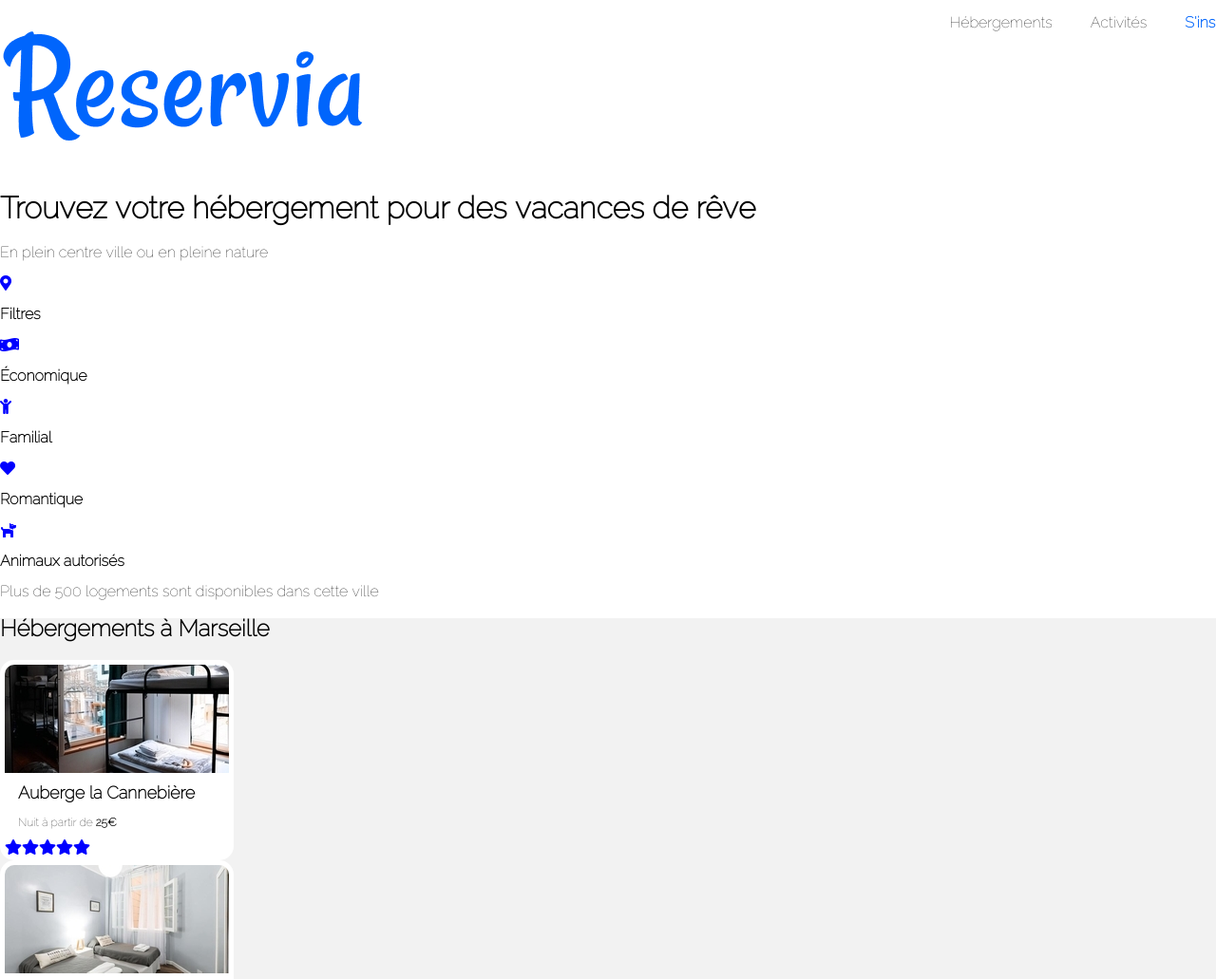
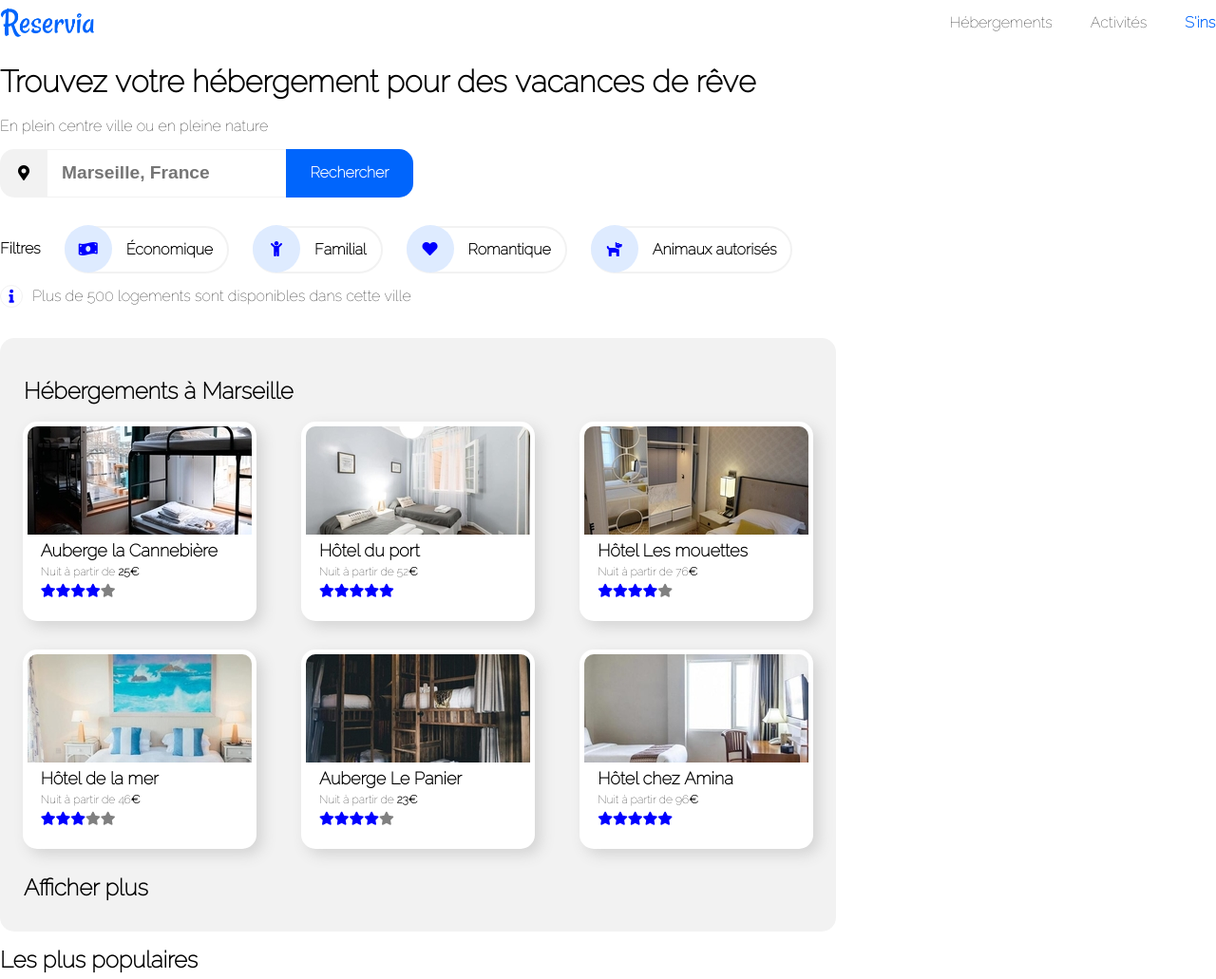
Before and after one commit to Garten9/AntoineJeandin_2_18092020, a plain HTML site: page index.html in a window 1280 px wide. Shown: the top 1031 px of the page at 95% size. Drawn offline with Linux system fonts and the light colour scheme; files whose address does not match are found by name.

Commit message:
fin de la mise en page css du haut de page et de la section hebergement

```diff
--- a/index.html
+++ b/index.html
@@ -13,7 +13,7 @@
     <div id="top">
 
       <header>
-        <img src="img/logo.png">
+        <img id="logo" src="img/logo.png">
 
         <h1>Trouvez votre hébergement pour des vacances de rêve</h1>
         <p>En plein centre ville ou en pleine nature</p>
@@ -30,34 +30,50 @@
     </div>
 
     <section id="search">
-      <div id="form"></div>
+      <div id="form">
         <i class="fas fa-map-marker-alt"></i>
+        <form method="post" action="">
+          <input type="text" name="ville"  placeholder="Marseille, France">
+        </form>
+        <p><strong>Rechercher</strong></p>
+      </div>
 
       <div id="filtres">
 
         <p><strong>Filtres</strong></p>
 
-        <i class="fas fa-money-bill-wave"></i>
+        <div class="filtre">
+          <div><i class="fas fa-money-bill-wave"></i></div>
           <p><strong>Économique</strong></p>
+        </div>
 
-        <i class="fas fa-child"></i>
+        <div class="filtre">
+          <div><i class="fas fa-child"></i></div>
           <p><strong>Familial</strong></p>
+        </div>
 
-        <i class="fas fa-heart"></i>
+        <div class="filtre">
+          <div><i class="fas fa-heart"></i></div>
           <p><strong>Romantique</strong></p>
+        </div>
 
-        <i class="fas fa-dog"></i>
+        <div class="filtre">
+          <div><i class="fas fa-dog"></i></div>
           <p><strong>Animaux autorisés</strong></p>
+        </div>
+
       </div>
     </section>
 
     <section id="info">
-      <p><img src="">Plus de 500 logements sont disponibles dans cette ville</p>
+      <div><i class="fas fa-info fa-sm"></i></div>
+      <p>Plus de 500 logements sont disponibles dans cette ville</p>
     </section>
 
     <div id="content">
       <section id="hebergement">
-        <h1>Hébergements à Marseille</h1>
+        <h1 class="debut">Hébergements à Marseille</h1>
+        <div id="hebergement_items">
           <div class="hebergement">
             <div class="imgheb">
               <img src="img/auberge_cannebiere.jpg">
@@ -68,7 +84,9 @@
               <p>Nuit à partir de <strong>25€</strong></p>
             </div>
 
-          <i class="fas fa-star"></i><i class="fas fa-star"></i><i class="fas fa-star"></i><i class="fas fa-star"></i><i class="fas fa-star"></i>
+            <div class="star">
+              <i class="fas fa-star fa-sm"></i><i class="fas fa-star fa-sm"></i><i class="fas fa-star fa-sm"></i><i class="fas fa-star fa-sm"></i><i class="fas fa-star gray fa-sm"></i>
+            </div>
 
           </div>
 
@@ -82,6 +100,10 @@
               <p>Nuit à partir de 52<strong>€</strong></p>
             </div>
 
+            <div class="star">
+              <i class="fas fa-star fa-sm"></i><i class="fas fa-star fa-sm"></i><i class="fas fa-star fa-sm"></i><i class="fas fa-star fa-sm"></i><i class="fas fa-star fa-sm"></i>
+            </div>
+
           </div>
           <div class="hebergement">
             <div class="imgheb">
@@ -91,6 +113,10 @@
             <div class="text">
               <h2>Hôtel Les mouettes</h2>
               <p>Nuit à partir de 76<strong>€</strong></p>
+            </div>
+
+            <div class="star">
+              <i class="fas fa-star fa-sm"></i><i class="fas fa-star fa-sm"></i><i class="fas fa-star fa-sm"></i><i class="fas fa-star fa-sm"></i><i class="fas fa-star gray fa-sm"></i>
             </div>
 
           </div>
@@ -104,6 +130,10 @@
               <p>Nuit à partir de 46<strong>€</strong></p>
             </div>
 
+            <div class="star">
+              <i class="fas fa-star fa-sm"></i><i class="fas fa-star fa-sm"></i><i class="fas fa-star fa-sm"></i><i class="fas fa-star gray fa-sm"></i><i class="fas fa-star gray fa-sm"></i>
+            </div>
+
           </div>
           <div class="hebergement">
             <div class="imgheb">
@@ -113,6 +143,10 @@
             <div class="text">
               <h2>Auberge Le Panier</h2>
               <p>Nuit à partir de <strong>23€</strong></p>
+            </div>
+
+            <div class="star">
+              <i class="fas fa-star fa-sm"></i><i class="fas fa-star fa-sm"></i><i class="fas fa-star fa-sm"></i><i class="fas fa-star fa-sm"></i><i class="fas fa-star gray fa-sm"></i>
             </div>
 
           </div>
@@ -126,10 +160,16 @@
               <p>Nuit à partir de 96<strong>€</strong></p>
             </div>
 
+            <div class="star">
+              <i class="fas fa-star fa-sm"></i><i class="fas fa-star fa-sm"></i><i class="fas fa-star fa-sm"></i><i class="fas fa-star fa-sm"></i><i class="fas fa-star fa-sm"></i>
+            </div>
+
+          </div>
         </div>
 
 
-        <h2>Afficher plus</h2>
+
+        <h2 class="fin">Afficher plus</h2>
       </section>
 
       <section id="populaires">
--- a/style.css
+++ b/style.css
@@ -14,6 +14,13 @@ body
   width: 1340px;
   margin: auto;
 }
+
+#logo
+{
+  width: 100px;
+}
+
+
 
 #top
 {
@@ -55,9 +62,134 @@ a:hover
   color: #0065FC;
 }
 
+#form
+{
+  display: flex;
+  background-color: #F2F2F2;
+  border-radius: 15px;
+  width: 435px;
+  height: 51px;
+  align-items: center;
+  justify-content: center;
+}
+
+.fa-map-marker-alt
+{
+  color: black;
+  padding-left: 19px;
+  padding-right: 19px;
+
+
+}
+
+#form p
+{
+  display: flex;
+  color: white;
+  background-color: #0065FC;
+  border-bottom-right-radius: 15px;
+  border-top-right-radius: 15px;
+  width: 134px;
+  min-width: 134px;
+  height: 51px;
+  align-items: center;
+  justify-content: center;
+}
+
+input[type="text"]
+{
+  width: 234px;
+  min-width: 234px;
+  height: 47px;
+  border: none;
+  padding-left: 15px;
+  font-weight: bold;
+  font-size: 1.2em;
+
+}
+
+
+#filtres
+{
+  display: flex;
+  margin-top: 30px;
+
+}
+
+.filtre
+{
+  display: flex;
+  border-radius: 25px;
+  border: 2px solid #F2F2F2;
+  height: 46px;
+  align-items: center;
+  margin-left: 25px;
+}
+
+.filtre div
+{
+  display: flex;
+  justify-content: center;
+  align-items: center;
+  height: 50px;
+  width: 50px;
+  background-color: #DEEBFF;
+  border-radius: 50%;
+  margin-top: -2px;
+  margin-left: -2px;
+}
+
+.filtre p
+{
+  padding-left: 15px;
+  padding-right: 15px;
+}
+
+#info
+{
+  display: flex;
+  align-items: center;
+}
+
+#info div
+{
+  display: flex;
+  justify-content: center;
+  align-items: center;
+  border:1px solid #F2F2F2;
+  border-radius: 50%;
+  width: 22px;
+  height: 22px;
+  margin-right: 10px;
+}
+
+
 #hebergement
 {
   background-color: #F2F2F2;
+  border-radius: 15px;
+  width: 880px;
+  height: 625px;
+}
+
+.debut
+{
+  margin-left: 25px;
+  padding-top: 45px;
+}
+
+.fin
+{
+  margin-left: 25px;
+  margin-top: 0px;
+}
+
+#hebergement_items
+{
+  display: flex;
+  flex-wrap: wrap;
+  justify-content: space-around;
+  align-content: space-between;
 }
 
 .hebergement
@@ -66,9 +198,31 @@ a:hover
   border-radius: 15px;
   width: 236px;
   background-color: white;
-/*  position: relative;
-  z-index: 1;*/
+  margin-bottom: 30px;
+  height: 200px;
+  box-shadow: 6px 6px 15px lightgray;
+}
 
+.text h2
+{
+  margin-top: 6px;
+  margin-bottom: 0px;
+}
+
+.text p
+{
+  margin-top: 6px;
+  margin-bottom: 6px;
+}
+
+.fa-star.gray
+{
+  color: gray;
+}
+
+.star
+{
+  margin-left: 14px;
 }
 
 img
@@ -87,11 +241,8 @@ img
 .text
 {
   width: 225px;
-  margin-left: -2px;
   font-size: 12px;
-  padding-left: 16px;
-  margin-top: -5px;
-  /*background-color: white;*/
+  padding-left: 14px;
 }
 
 
```
Lines whose indentation alone changed are shown as unchanged.
